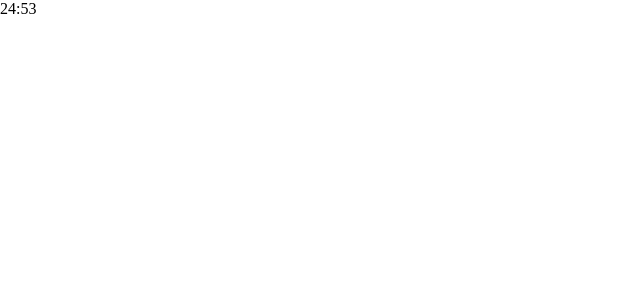
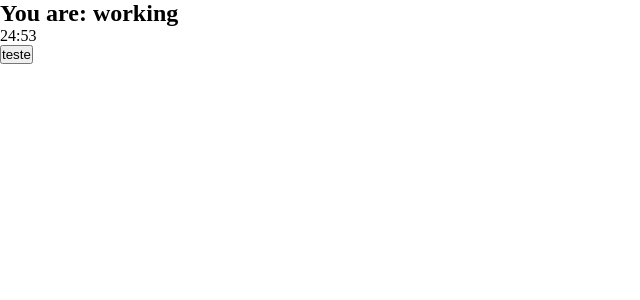
Before and after one commit to gabrielssconceicao/PomodoroApp, a Vue app: page / in a window 1280 px wide. Shown: the top 300 px of the page, without its empty margins (0-640 px from the left). Built offline with nearby package versions, Linux system fonts and the light colour scheme.

Commit message:
timer and button components

```diff
--- a/src/App.vue
+++ b/src/App.vue
@@ -1,10 +1,10 @@
 <script setup lang="ts">
-import PomodoroTimer from './components/PomodoroTimerComponent.vue';
+import PomodoroView from './views/PomodoroView.vue';
 
 </script>
 
 <template>
-  <PomodoroTimer :main-time="1500" />
+  <PomodoroView :main-time="1500" />
 </template>
 
 <style scoped></style>
--- /dev/null
+++ b/src/components/ButtonComponent.vue
@@ -0,0 +1,20 @@
+<script setup lang="ts">
+import { defineProps } from 'vue';
+
+const props = defineProps({
+  text: {
+    type: String,
+    required: true
+  },
+  onClick: {
+    type: Function,
+    required: true
+  }
+})
+</script>
+<template>
+  <button @click="props.onClick">
+    {{ props.text }}
+  </button>
+</template>
+<style scoped></style>
--- /dev/null
+++ b/src/views/PomodoroView.vue
@@ -0,0 +1,19 @@
+<script setup lang="ts">
+import TimerComponent from '@/components/TimerComponent.vue';
+import ButtonComponent from '@/components/ButtonComponent.vue';
+import { defineProps } from 'vue'
+const props = defineProps({
+  mainTime: {
+    type: Number,
+    required: true
+  }
+})
+</script>
+<template>
+  <div class="pomodoro">
+    <h2>You are: working</h2>
+    <TimerComponent :main-time="props.mainTime" />
+    <ButtonComponent :text="'teste'" :on-click="() => console.log('teste')" />
+  </div>
+</template>
+<style scoped></style>
```
Also changed, not shown: src/components/TimerComponent.vue (renamed from src/components/PomodoroTimerComponent.vue).
